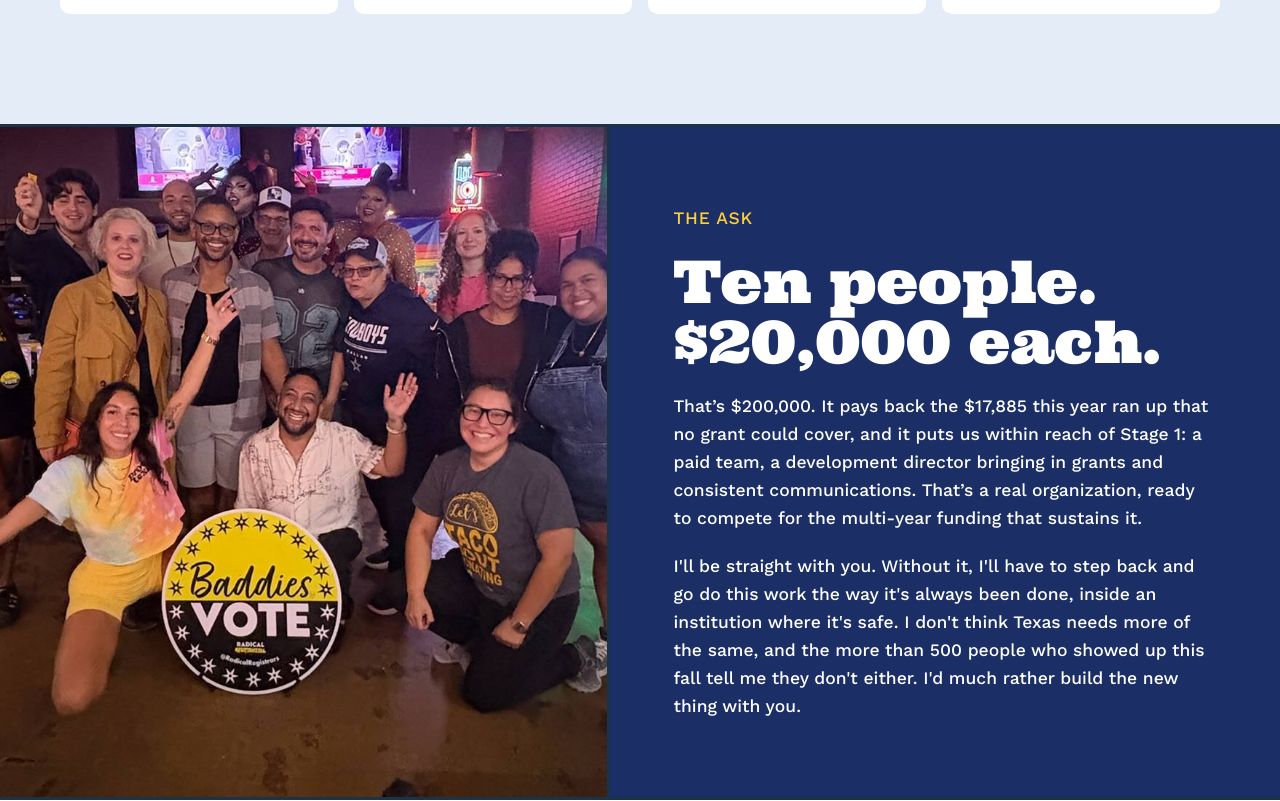
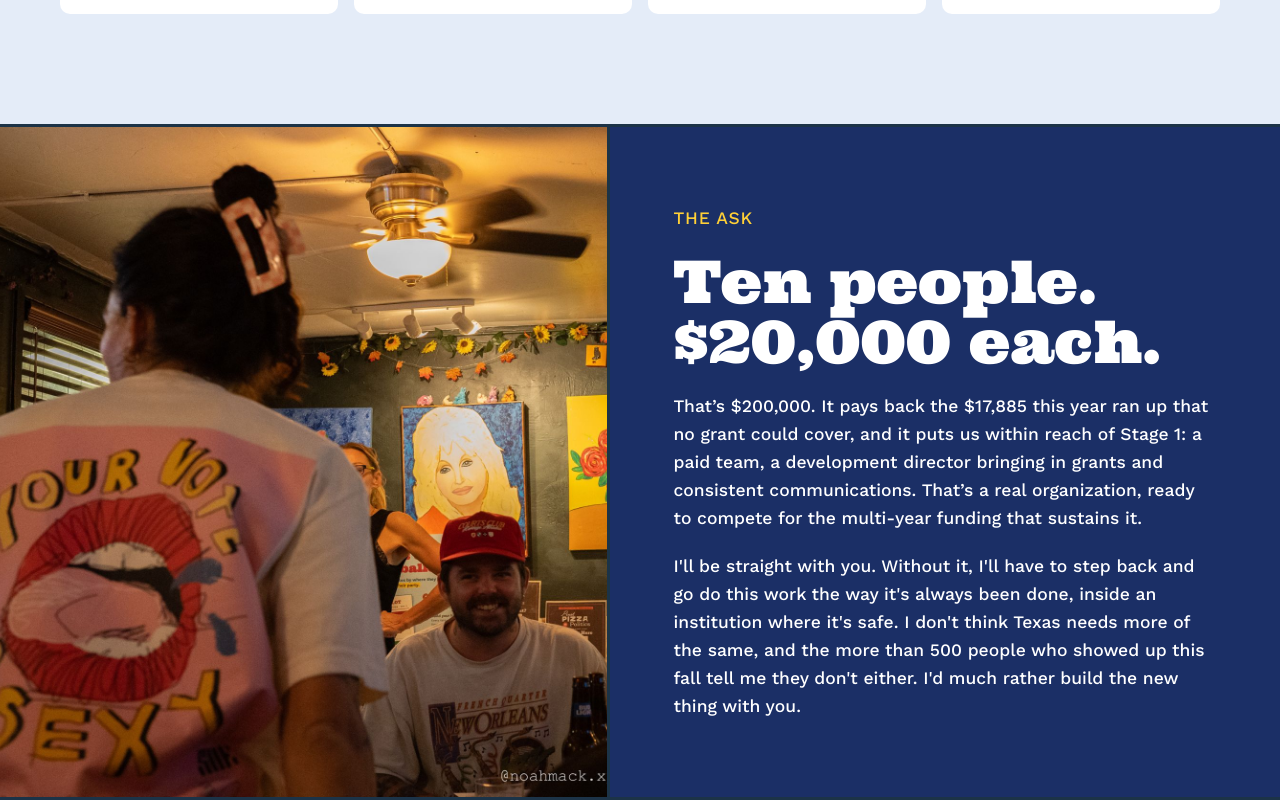
Before and after one commit to sophforpresident/texas-voter-project, a website: page seed-fund.html in a window 1280 px wide. Shown: the part 6520-7321 px from the top of the page. Drawn offline with nearby package versions, Linux system fonts and the light colour scheme.

Commit message:
Seed fund: high-res Pinot photo for The Ask
Co-Authored-By: Claude Opus 5.5 <noreply@anthropic.com>
Claude-Session: https://claude.ai/code/session_01K2q8QrEGQc1qSvFLF2LmFX

```diff
--- a/seed-fund.html
+++ b/seed-fund.html
@@ -160,7 +160,7 @@ h2.big { font: 400 clamp(32px, 4.2vw, 52px)/1.06 var(--display); }
 /* Ask */
 .ask { display: grid; grid-template-columns: 1fr 1.1fr; background: var(--bbdeep); color: #fff; border-bottom: var(--line); }
 .ask figure { margin: 0; position: relative; }
-.ask figure img { width: 100%; height: 100%; object-fit: cover; object-position: 50% 55%; border-right: var(--line); }
+.ask figure img { width: 100%; height: 100%; object-fit: cover; object-position: 50% 50%; border-right: var(--line); }
 .ask .t { padding: clamp(44px, 6vw, 90px) clamp(24px, 5vw, 70px); display: grid; gap: 20px; align-content: center; }
 .ask .kick { color: var(--gold); }
 .ask h2 { font: 400 clamp(34px, 4.6vw, 60px)/1.02 var(--display); }
@@ -402,7 +402,7 @@ h2.big { font: 400 clamp(32px, 4.2vw, 52px)/1.06 var(--display); }
   </section>
 
   <section class="ask" aria-labelledby="ask-h">
-    <figure><img src="tvp-bg-baddies-vote.jpg" alt="A big group of young Austinites cheering behind a Baddies Vote sign at a voter registration night" width="1536" height="920" loading="lazy"></figure>
+    <figure><img src="tvp-photo-ppp-yvis.jpg" alt="A guest in a Your Vote Is Sexy shirt at Pinot, Pizza and Politics, with friends smiling at the table" width="1400" height="1400" loading="lazy"></figure>
     <div class="t">
       <p class="kick">The ask</p>
       <h2 id="ask-h">Ten people. $20,000 each.</h2>
```
Also changed, not shown: tvp-photo-ppp-yvis.jpg (added).
